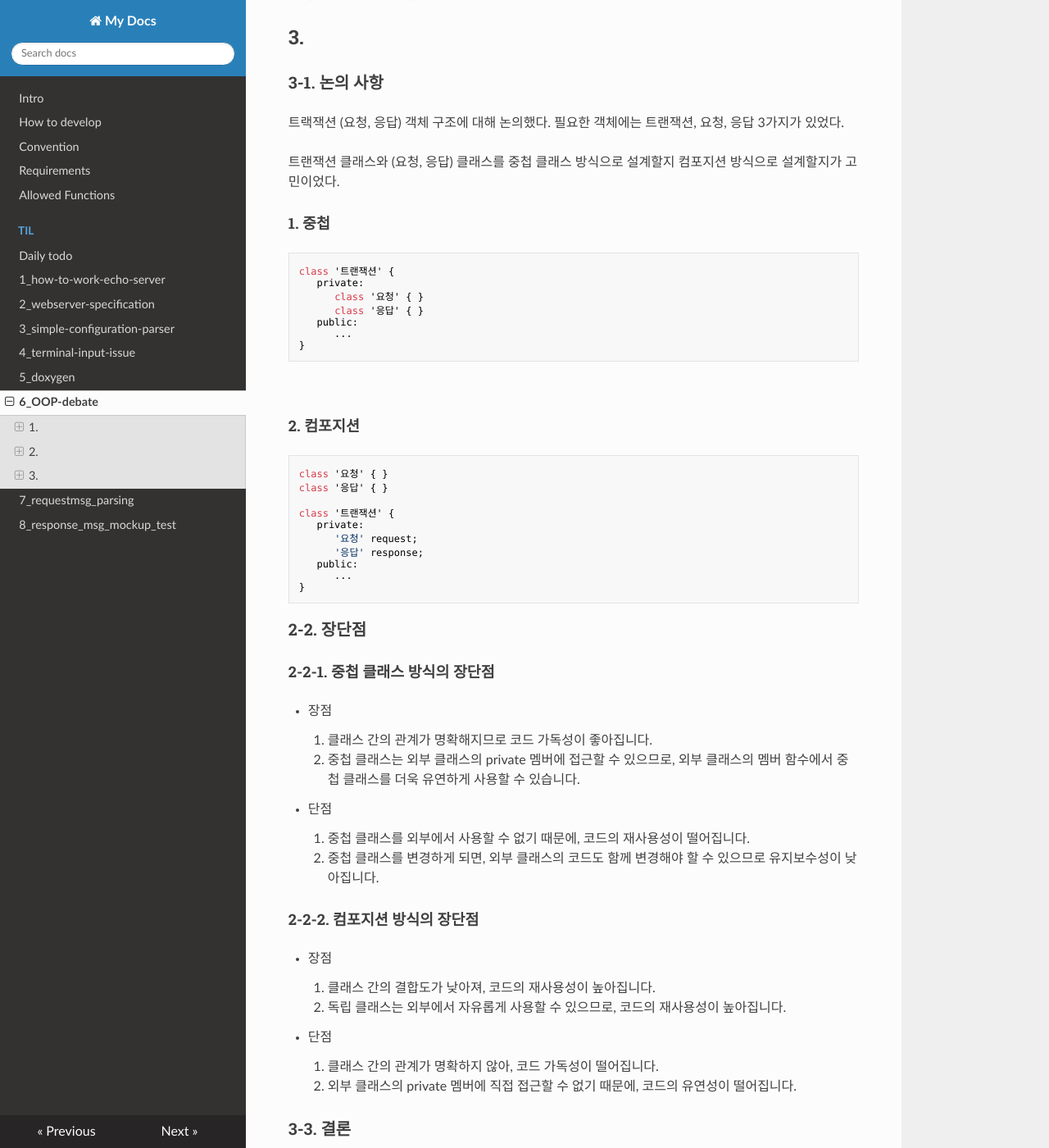
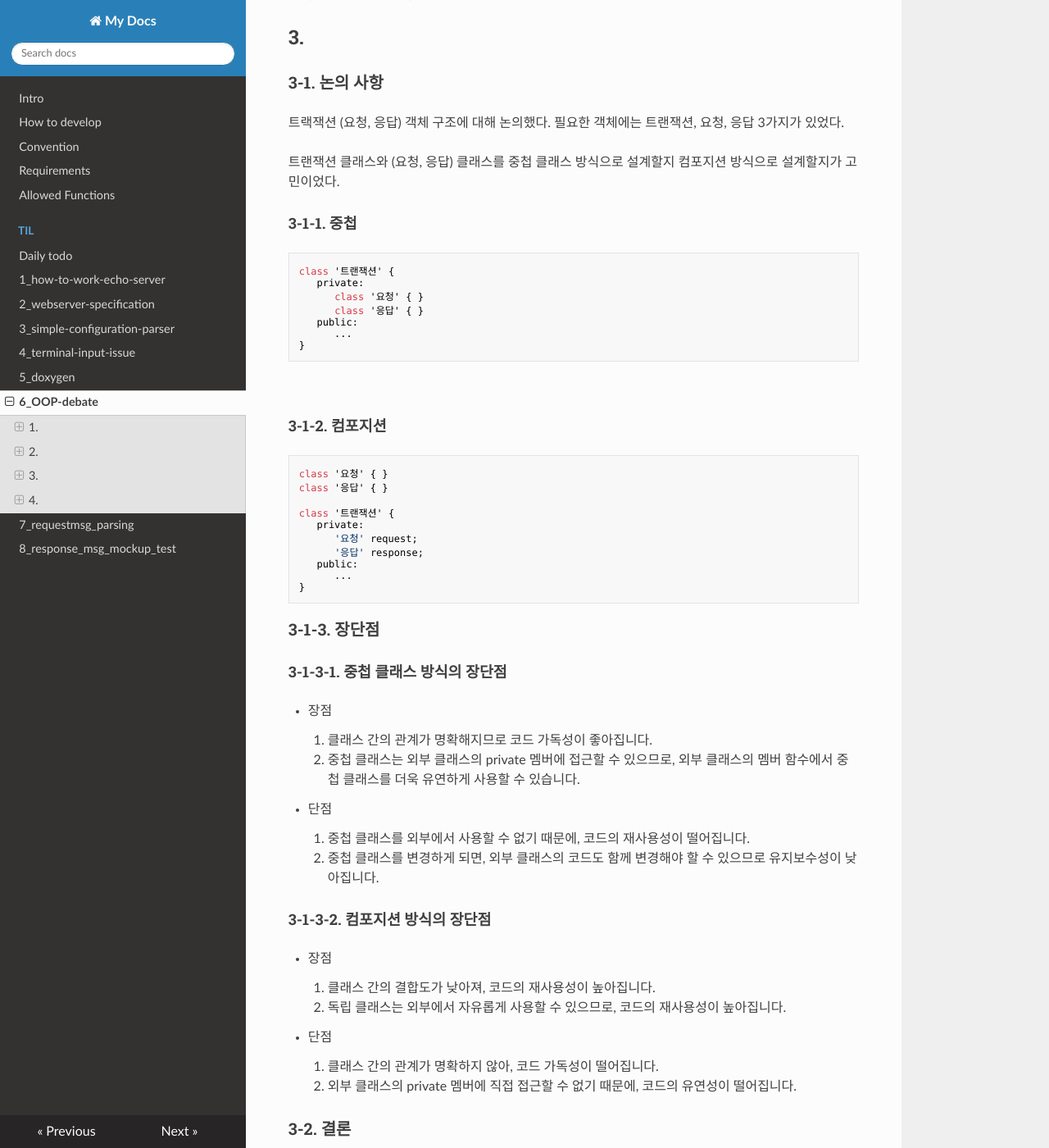
Before and after one commit to JaeHwan-s-WebServeClass/webserver-nginx, an MkDocs documentation site: the page built from docs/docs/til/6_OOP-debate.md, in a window 1280 px wide and 1400 px high, scrolled down 2728 px. Shown: the whole window at 82% size. Built offline with MkDocs 1.6.1, drawn with Linux system fonts in a browser that asks for light colours; nearby versions of some CDN libraries; some of the changed text lies outside the part shown.

Commit message:
docs: Transaction 하면서 문서 정리

````diff
--- a/docs/docs/til/6_OOP-debate.md
+++ b/docs/docs/til/6_OOP-debate.md
@@ -114,7 +114,7 @@
 
 트랜잭션 클래스와 (요청, 응답) 클래스를 중첩 클래스 방식으로 설계할지 컴포지션 방식으로 설계할지가 고민이었다.
 
-#### 1. 중첩
+#### 3-1-1. 중첩
 
 ```c++
 class '트랜잭션' {
@@ -128,7 +128,7 @@
 
 <br>
 
-#### 2. 컴포지션
+#### 3-1-2. 컴포지션
 
 ```c++
 class '요청' { }
@@ -143,9 +143,9 @@
 }
 ```
 
-### 2-2. 장단점
+### 3-1-3. 장단점
 
-#### 2-2-1. 중첩 클래스 방식의 장단점
+#### 3-1-3-1. 중첩 클래스 방식의 장단점
 
 -   장점
 
@@ -159,7 +159,7 @@
 
     2. 중첩 클래스를 변경하게 되면, 외부 클래스의 코드도 함께 변경해야 할 수 있으므로 유지보수성이 낮아집니다.
 
-#### 2-2-2. 컴포지션 방식의 장단점
+#### 3-1-3-2. 컴포지션 방식의 장단점
 
 -   장점
 
@@ -184,3 +184,13 @@
 * [ 참고 ] 오버헤드?
 
    오버헤드는 어떤 처리를 하기 위해 들어가는 간접적인 처리 시간 · 메모리 등을 말한다. 예를 들어 A라는 처리를 단순하게 실행한다면 10초 걸리는데, 안전성을 고려하고 부가적인 B라는 처리를 추가한 결과 처리시간이 15초 걸렸다면, 오버헤드는 5초가 된다
+
+
+## 4.
+
+### 4-1. 상황
+요청 메시지의 '메서드(method)와 리소스(url) 유효성 검사'를 진행하고, 각 메서드에 맞는 요청과 응답을 처리하는 과정을 구현해야한다.
+
+### 4-2. 논의 사항
+<!-- 1. method, resource, GET DELETE POST 까지 코드 진행하며 상태코드를 int 로 반환 후 switch case 로 한번에 처리
+2. method, resource, GET DELETE POST 각 줄을 진행하며 객체에 상태값과 메시지를 세팅하며 바로 바로 처리 -->
````
Also changed, not shown: other parts of docs/docs/til/6_OOP-debate.md (+1 -1 lines), docs/docs/requirements.md (+21 -20 lines), docs/docs/til/0_daily-todo.md (+15 -0 lines), docs/docs/til/8_response_msg_mockup_test.md (line endings or trailing spaces).
